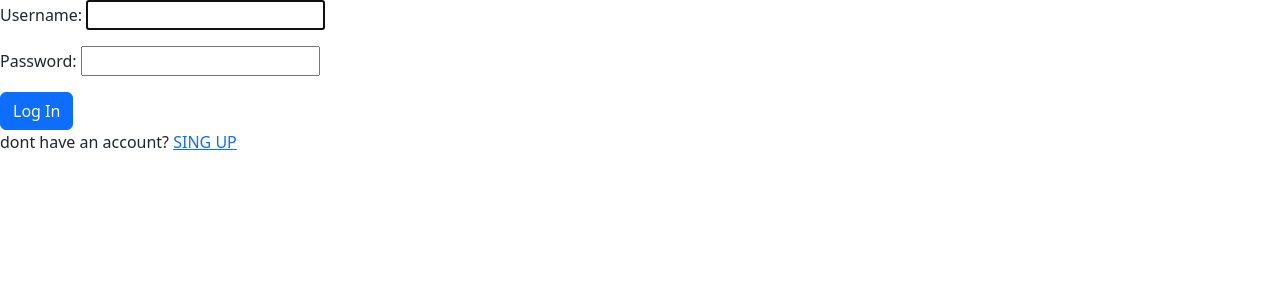
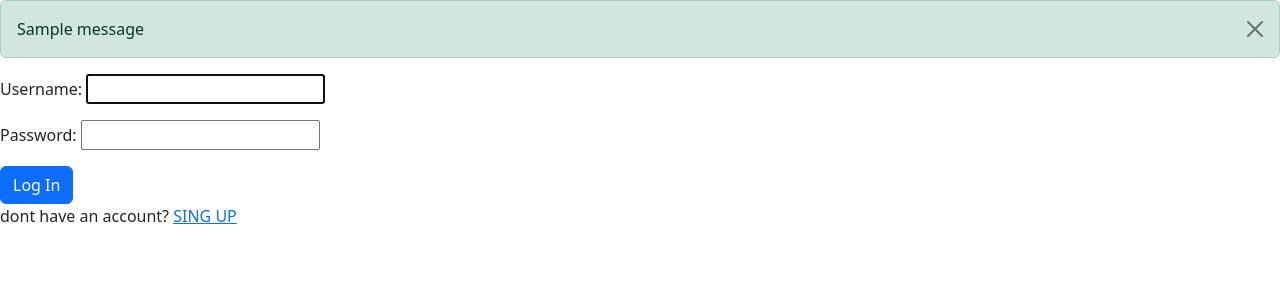
Before and after one commit to Farzan-79/DjSurvey, a Django app: page /accounts/login/ in a window 1280 px wide. Shown: the part 56-356 px from the top of the page. Run offline with Django 5.2, Linux system fonts and the light colour scheme; tables that the repository leaves empty hold one stand-in row (values such as "Sample post"); one stand-in notice (Sample message) is shown.

Commit message:
5.1- Enhance Login and Redirecting survey is login required and the user gets redirected back and forth the message display is also implented with good color managing

```diff
--- a/accounts/views.py
+++ b/accounts/views.py
@@ -18,18 +18,26 @@ def register_view(request):
     return render(request, 'accounts/register.html', context)
 
 def login_view(request):
+    if request.user.is_authenticated:
+        messages.info(request, f'You are already logged in, {request.user.username}!')
+        return redirect(reverse('accounts:profile'))
     context = {}
+    next_url = request.GET.get('next') or request.POST.get('next') # for getting the ?next anytime
     if request.method == 'POST':
         form = AuthenticationForm(request, data= request.POST)
         if form.is_valid():
             user = form.get_user()
             login(request, user)
+            if next_url:
+                return redirect(next_url)
             return redirect(reverse('accounts:profile'))
         else:
             context['form'] = form
     else:
         form = AuthenticationForm(request)
         context['form'] = form
+        if 'next' in request.GET:
+            messages.info(request, 'You need to be logged in in order to create a survey')
     return render(request, 'accounts/login.html', context)
 
 def logout_view(request):
--- a/survey/views.py
+++ b/survey/views.py
@@ -1,12 +1,13 @@
 from django.shortcuts import render, redirect, get_object_or_404
 from django.urls import reverse
 from .forms import SurveyCreationForm
+from django.contrib import messages
+from django.contrib.auth.decorators import login_required
 # Create your views here.
 
-
+@login_required
 def survey_creation_view(request):
     form = SurveyCreationForm(request.POST or None)
-
     if form.is_valid():
         new_survey = form.save(commit=False)
         new_survey.user = request.user
--- a/templates/accounts/login.html
+++ b/templates/accounts/login.html
@@ -1,18 +1,34 @@
 {% extends 'base.html' %}
 
 {% block content %}
-{% if request.user.is_authenticated %}
-    <h3>you are already logged in</h3>
-    <a href="{% url 'home' %}">return home</a>
-    <a href="{% url 'accounts:logout' %}">log out</a>
-{% else %}
+
+    {% if messages %}
+        {% for message in messages %}
+            <div class="alert
+            {% if message.tags == 'success' %} alert-success
+            {% elif message.tags == 'error' %} alert-danger
+            {% elif message.tags == 'info' %} alert-info
+            {% elif message.tags == 'warning' %} alert-warning
+            {% else %} alert-secondary {% endif %}
+            alert-dismissible fade show" role="alert">
+                {{ message }}
+                <button type="button" class="btn-close" data-bs-dismiss="alert" aria-label="Close"></button>
+            </div>
+        {% endfor %}
+    {% endif %}
+
     <form action="." method="post">
         {% csrf_token %}
         {{form.as_p}}
+        <!-- this if below, is to get the ?next parameter, and also pass it when there is no GET but POST, so the view always knows where to redirect -->
+        {% if request.GET.next %}
+            <input type="hidden" name="next" value="{{ request.GET.next }}">
+        {% endif %}
+        <!-- maybe there is a better practice? will find out -->
         <button class="btn btn-primary" type="submit">Log In</button>
     </form>
     dont have an account? <a href="{% url 'accounts:register' %}">SING UP</a>
-{% endif %}
+
 
 
 {% endblock content %}
```
Also changed, not shown: templates/accounts/profile.html (+7 -1 lines).
